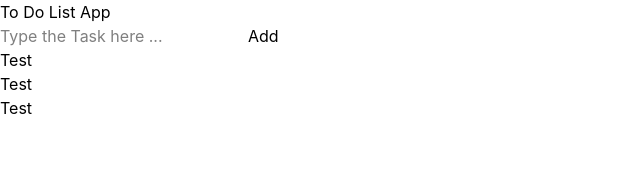
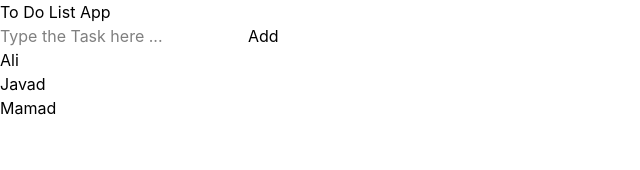
Before and after one commit to mohammadrv20/TodoList, a React (Vite) app: page / in a window 1280 px wide. Shown: the top 170 px of the page, without its empty margins (0-640 px from the left). Built offline with nearby package versions, Linux system fonts and the light colour scheme.

Commit message:
feat : add the basics of state

```diff
--- a/src/App.jsx
+++ b/src/App.jsx
@@ -2,15 +2,16 @@ import { useState } from 'react'
 import './App.css'
 
 export default function App(){
+
+  const [tasks , setTasks] = useState(["Ali" , "Javad" , "Mamad"])
+
   return(
     <>
     <h1>To Do List App</h1>
     <input type="text" placeholder="Type the Task here ..." />
     <button>Add</button>
-    <ul>
-      <li>Test</li>
-      <li>Test</li>
-      <li>Test</li>
+    <ul >
+      {tasks.map((task , index) => <li key={index}>{task}</li>)}
     </ul>
     </>
   )
```
